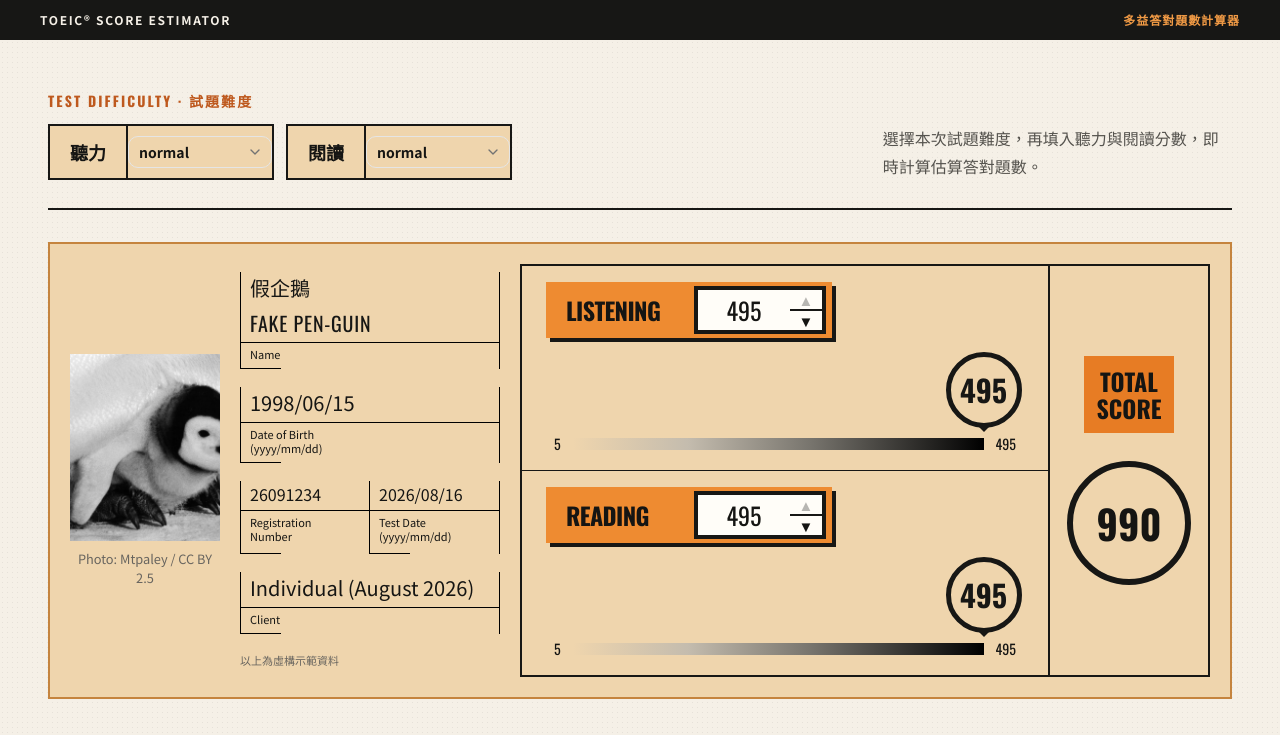
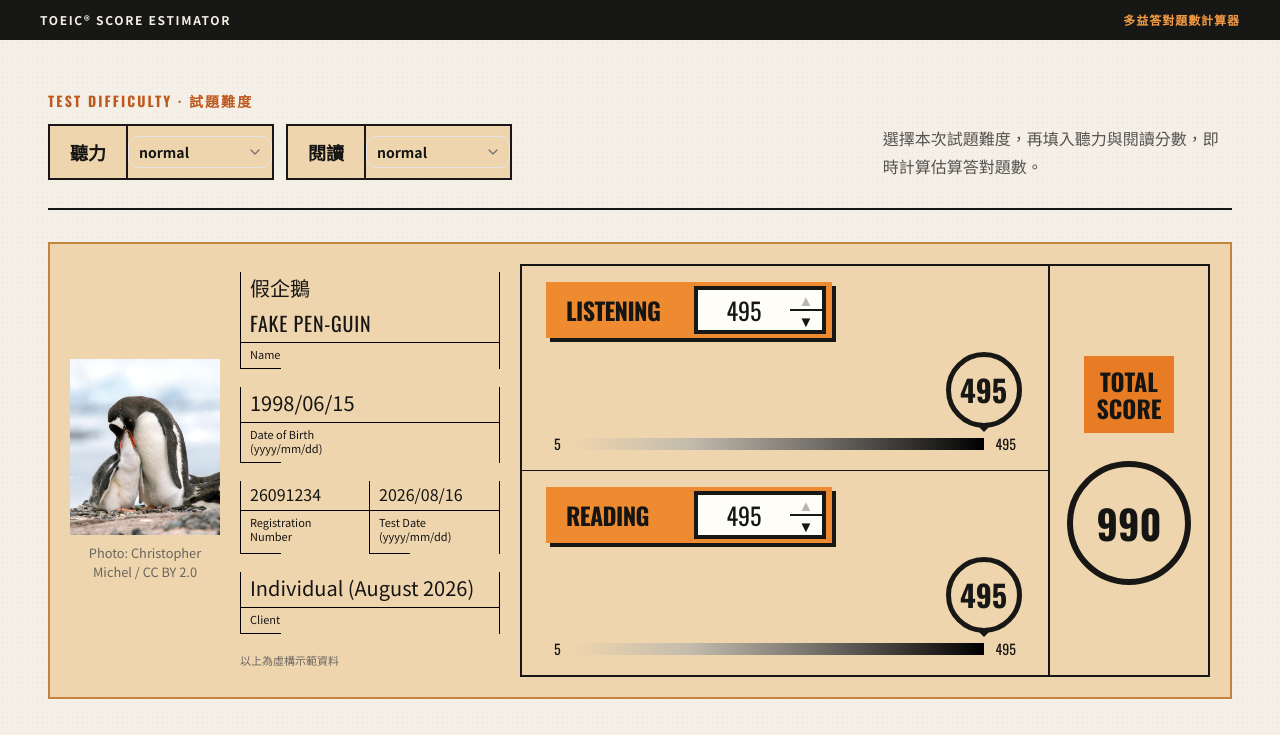
Before and after one commit to PenguinToeic990/TOEIC, a React (Vite) app: page / in a window 1280 px wide. Shown: the top 735 px of the page. Built offline with nearby package versions, Linux system fonts and the light colour scheme.

Commit message:
Show full-body Antarctic penguin chick photo

```diff
--- a/app/globals.css
+++ b/app/globals.css
@@ -218,7 +218,7 @@ body {
 
 /* Score-report header: illustration, sample identity, score card. */
 .report-header { display:grid; grid-template-columns:150px 260px minmax(0,1fr); gap:20px; padding:20px; border:2px solid #c5843e; background:#efd5ad; align-items:center; }
-.candidate-photo img { display:block; width:100%; max-width:180px; aspect-ratio:4/5; object-fit:cover; object-position:center; margin:auto; filter:contrast(1.04) saturate(.9); }
+.candidate-photo img { display:block; width:100%; max-width:180px; aspect-ratio:1091/1280; object-fit:contain; object-position:center; background:#e7eef0; margin:auto; filter:contrast(1.04) saturate(.9); }
 .candidate-photo small { display:block; text-align:center; margin-top:8px; color:#68655f; }
 .candidate-info { min-width:0; }
 .candidate-field { display:flex; flex-direction:column; padding:8px 0; border-bottom:1px solid #a79475; }
--- a/app/page.tsx
+++ b/app/page.tsx
@@ -133,7 +133,7 @@ export default function Home() {
   }, []);
   return <main ref={pageRef}><div className="topbar"><span>TOEIC® SCORE ESTIMATOR</span><span>多益答對題數計算器</span></div><div className="page-shell">
     <header className="intro"><div><span className="eyebrow">TEST DIFFICULTY · 試題難度</span><div className="difficulty-fields"><DifficultySelect label="聽力" value={listeningDifficulty} onChange={setListeningDifficulty}/><DifficultySelect label="閱讀" value={readingDifficulty} onChange={setReadingDifficulty}/></div></div><p>選擇本次試題難度，再填入聽力與閱讀分數，即時計算估算答對題數。</p></header>
-    <section className="report-header"><div className="candidate-photo"><img src="emperor-penguin-chick.jpg" alt="南極皇帝企鵝幼鳥"/><small>Photo: Mtpaley / CC BY 2.5</small></div><div className="candidate-info"><div className="candidate-field"><input className="candidate-name-input zh-name" aria-label="中文姓名" value={chineseName} onChange={(e) => setChineseName(e.target.value)}/><input className="candidate-name-input en-name" aria-label="英文姓名" value={englishName} onChange={(e) => setEnglishName(e.target.value)}/><small>Name</small></div><div className="candidate-field"><strong>1998/06/15</strong><small>Date of Birth<br/>(yyyy/mm/dd)</small></div><div className="candidate-pair"><div className="candidate-field"><strong>26091234</strong><small>Registration<br/>Number</small></div><div className="candidate-field"><strong>2026/08/16</strong><small>Test Date<br/>(yyyy/mm/dd)</small></div></div><div className="candidate-field"><strong>Individual (August 2026)</strong><small>Client</small></div><small className="sample-note">以上為虛構示範資料</small></div><section className="score-card"><div className="score-main"><ScoreRow label="LISTENING" zh="聽力" score={listeningScore} onChange={setListeningScore} tone="orange"/><ScoreRow label="READING" zh="閱讀" score={readingScore} onChange={setReadingScore} tone="orange"/></div><aside className="total-score"><span>TOTAL<br/>SCORE</span><b>{listeningScore + readingScore}</b></aside></section></section>
+    <section className="report-header"><div className="candidate-photo"><img src="gentoo-penguin-baby.jpg" alt="南極巴布亞企鵝幼鳥全身照"/><small>Photo: Christopher Michel / CC BY 2.0</small></div><div className="candidate-info"><div className="candidate-field"><input className="candidate-name-input zh-name" aria-label="中文姓名" value={chineseName} onChange={(e) => setChineseName(e.target.value)}/><input className="candidate-name-input en-name" aria-label="英文姓名" value={englishName} onChange={(e) => setEnglishName(e.target.value)}/><small>Name</small></div><div className="candidate-field"><strong>1998/06/15</strong><small>Date of Birth<br/>(yyyy/mm/dd)</small></div><div className="candidate-pair"><div className="candidate-field"><strong>26091234</strong><small>Registration<br/>Number</small></div><div className="candidate-field"><strong>2026/08/16</strong><small>Test Date<br/>(yyyy/mm/dd)</small></div></div><div className="candidate-field"><strong>Individual (August 2026)</strong><small>Client</small></div><small className="sample-note">以上為虛構示範資料</small></div><section className="score-card"><div className="score-main"><ScoreRow label="LISTENING" zh="聽力" score={listeningScore} onChange={setListeningScore} tone="orange"/><ScoreRow label="READING" zh="閱讀" score={readingScore} onChange={setReadingScore} tone="orange"/></div><aside className="total-score"><span>TOTAL<br/>SCORE</span><b>{listeningScore + readingScore}</b></aside></section></section>
     <section className="results" aria-live="polite"><div className="result-title"><span>ESTIMATED CORRECT</span><strong>估算答對題數</strong></div><div className="result-stat"><span>LISTENING · 聽力</span><b>{result.listening}</b><em>/ 100 題</em></div><div className="result-stat"><span>READING · 閱讀</span><b>{result.reading}</b><em>/ 100 題</em></div><div className="result-stat total"><span>TOTAL · 合計</span><b>{result.listening + result.reading}</b><em>/ 200 題</em></div></section>
     <div className="ability-grid"><AbilityPanel title="LISTENING ABILITIES" zh="聽力能力指標" color="blue" skills={listeningSkills} values={listening} onChange={update(setListening)}/><AbilityPanel title="READING ABILITIES" zh="閱讀能力指標" color="green" skills={readingSkills} values={reading} onChange={update(setReading)}/></div>
     <section className="part-estimate" aria-live="polite"><header><div><span>PART BREAKDOWN</span><h2>答對題數估算</h2></div><p>依各 Part 正式題數比例分配</p></header><div className="part-columns"><div className="part-column listening"><h3>LISTENING · 聽力</h3>{listeningParts.map((value, i) => <div className="part-row" key={`L${i}`}><span>PART {i + 1}</span><strong>{value}<small> / {[6, 25, 39, 30][i]} 題</small></strong></div>)}</div><div className="part-column reading"><h3>READING · 閱讀</h3>{readingParts.map((value, i) => <div className="part-row" key={`R${i}`}><span>PART {i + 5}</span><strong>{value}<small> / {[30, 16, 54][i]} 題</small></strong></div>)}</div></div><p className="part-note">各 Part 為比例推估；聽力與閱讀的 Part 加總，分別與上方估算答對題數一致。</p></section>
```
Also changed, not shown: public/gentoo-penguin-baby.jpg (added).
